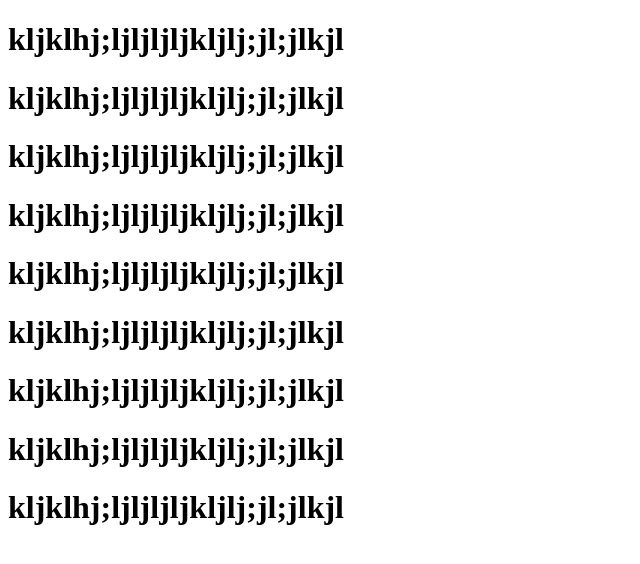
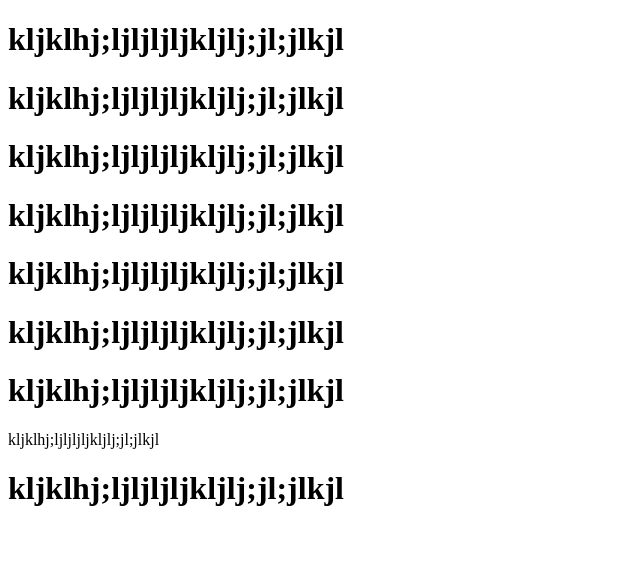
Before and after one commit to themiraj/git-pre, a plain HTML site: page index.html in a window 1280 px wide. Shown: the whole page, without its empty margins (0-640 px from the left). Drawn offline with Linux system fonts and the light colour scheme.

Commit message:
sdfwasfddsd

```diff
--- a/index.html
+++ b/index.html
@@ -14,7 +14,7 @@
     <h1>kljklhj;ljljljljkljlj;jl;jlkjl</h1>
     <h1>kljklhj;ljljljljkljlj;jl;jlkjl</h1>
     <h1>kljklhj;ljljljljkljlj;jl;jlkjl</h1>
-    <h1>kljklhj;ljljljljkljlj;jl;jlkjl</h1>
+    <p>kljklhj;ljljljljkljlj;jl;jlkjl</p>
     <h1>kljklhj;ljljljljkljlj;jl;jlkjl</h1>
 </body>
 </html>
```
